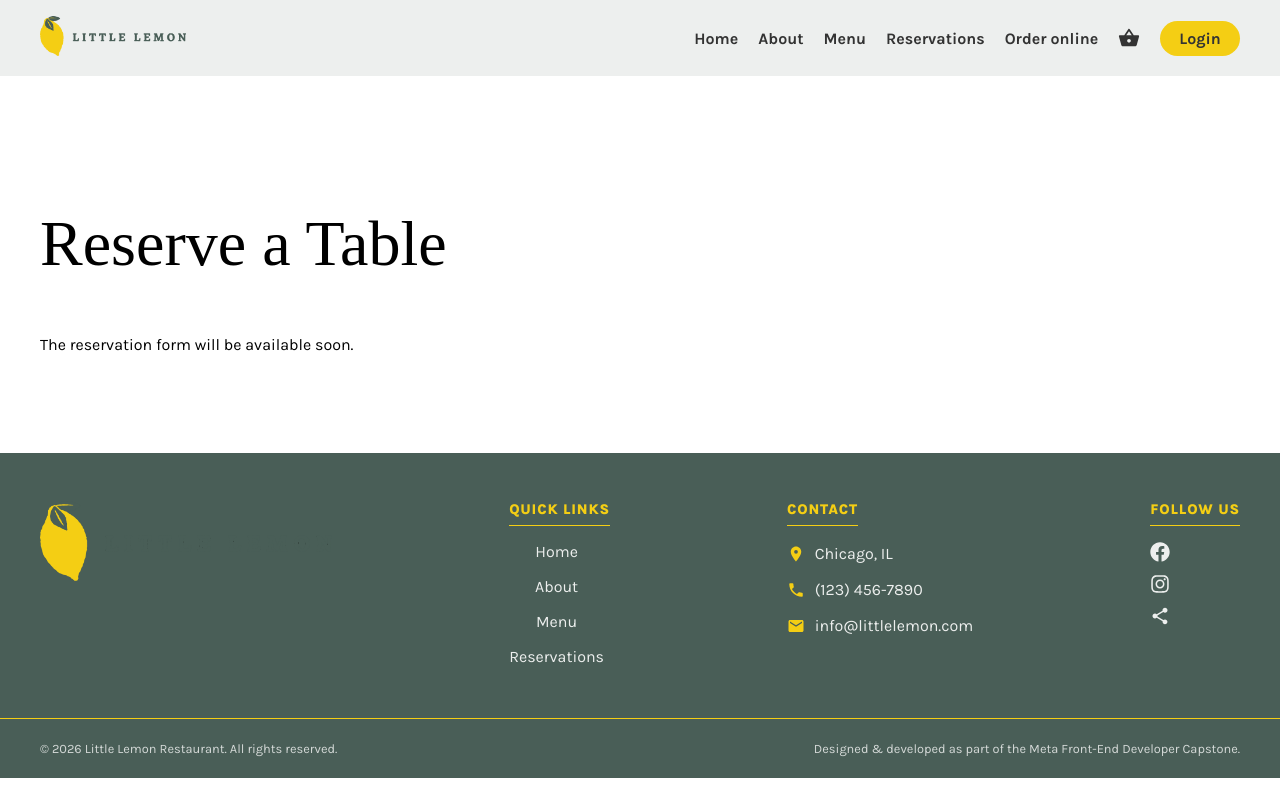
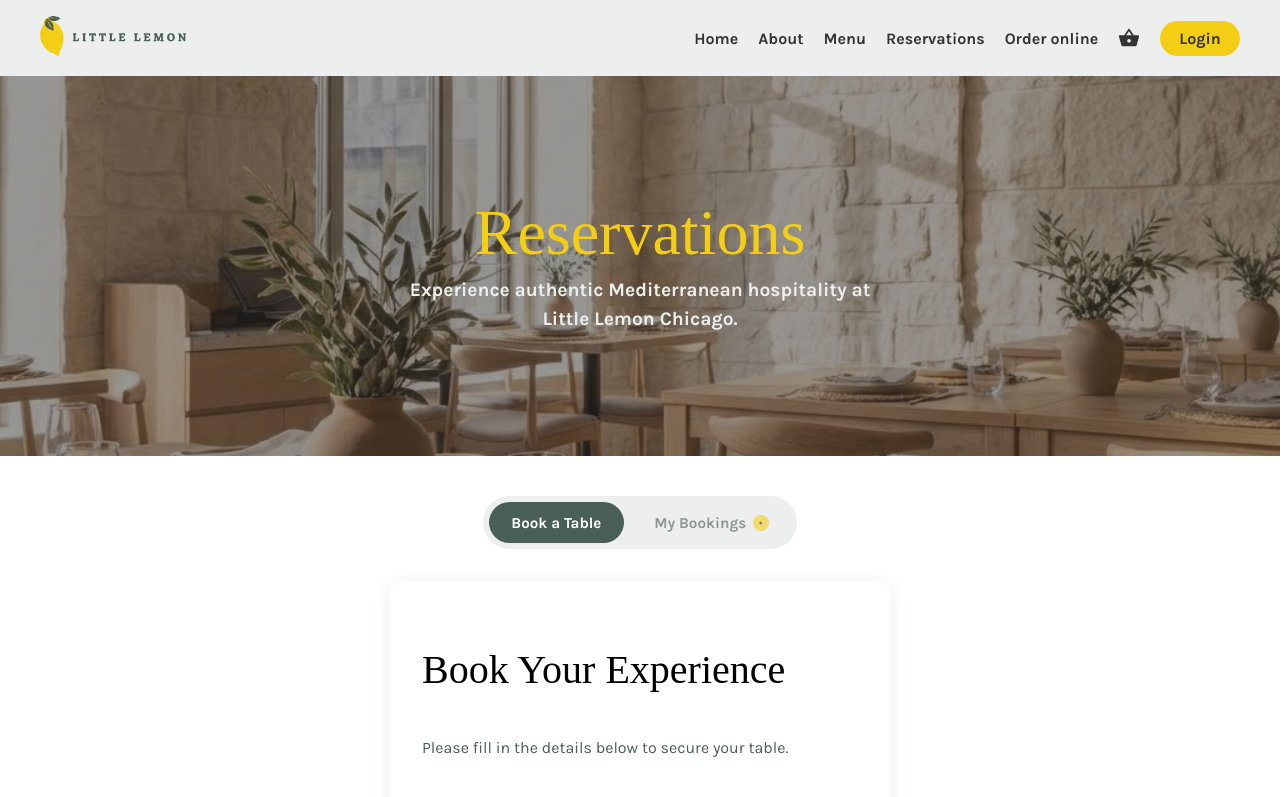
Before and after one commit to a1-soto/Front-End-Meta-Capstone, a React (Create React App) app: page /reservations in a window 1280 px wide. Shown: the top 797 px of the page. Built offline with nearby package versions, Linux system fonts and the light colour scheme; a web font is replaced by a local one.

Commit message:
Add Reservations hero and connect form

```diff
--- a/src/components/BookingPage/BookingPage.css
+++ b/src/components/BookingPage/BookingPage.css
@@ -1,3 +1,49 @@
 .booking-page {
-  padding: var(--section-spacing) 0;
+  padding-bottom: 4rem;
 }
+
+
+.booking-hero {
+   background-size: cover;
+  background-position: center;
+  width: 100vw;
+  position: relative;
+  left: 50%;
+  right: 50%;
+  margin-left: -50vw;
+  margin-right: -50vw;
+  height: 380px;
+  box-sizing: border-box;
+  overflow: hidden;
+  display: flex;
+  align-items: center;
+  justify-content: center;
+}
+
+.booking-hero-overlay {
+  background: rgba(51, 51, 51, 0.50);
+  width: 100%;
+  height: 100%;
+  display: flex;
+  flex-direction: column;
+  align-items: center;
+  justify-content: center;
+  text-align: center;
+  padding: 3rem 1rem;
+  gap: 0.5rem;
+}
+
+.booking-page .booking-hero-overlay h1 {
+  color: var(--primary-yellow);
+  text-align: center;
+  margin: 0;
+}
+
+.booking-page .booking-hero-overlay p {
+  color:var(--highlight-light);
+  text-align: center;
+  font-size: larger;
+  font-weight: bold;
+  margin: 0;
+  max-width: 500px;
+}
--- a/src/components/BookingPage/BookingPage.jsx
+++ b/src/components/BookingPage/BookingPage.jsx
@@ -1,12 +1,29 @@
-import "./BookingPage.css";
+import BookingTabs from '../BookingTabs/BookingTabs';
+import BookingForm from '../BookingForm/BookingForm';
+import './BookingPage.css';
 
-export default function BookingPage() {
+import restaurant1 from "../../assets/images/restaurant-view.jpg";
+
+const heroImage = restaurant1;
+
+function BookingPage() {
   return (
     <section className="booking-page">
-      <div className="container">
-        <h1>Reserve a Table</h1>
-        <p>The reservation form will be available soon.</p>
+      <div
+        className="booking-hero"
+        style={{ backgroundImage: `url(${heroImage})` }}
+      >
+        <div className="booking-hero-overlay">
+          <h1>Reservations</h1>
+          <p>Experience authentic Mediterranean hospitality at Little Lemon Chicago.</p>
+        </div>
       </div>
+
+      <BookingTabs />
+      <BookingForm />
+
     </section>
   );
 }
+
+export default BookingPage;
```
